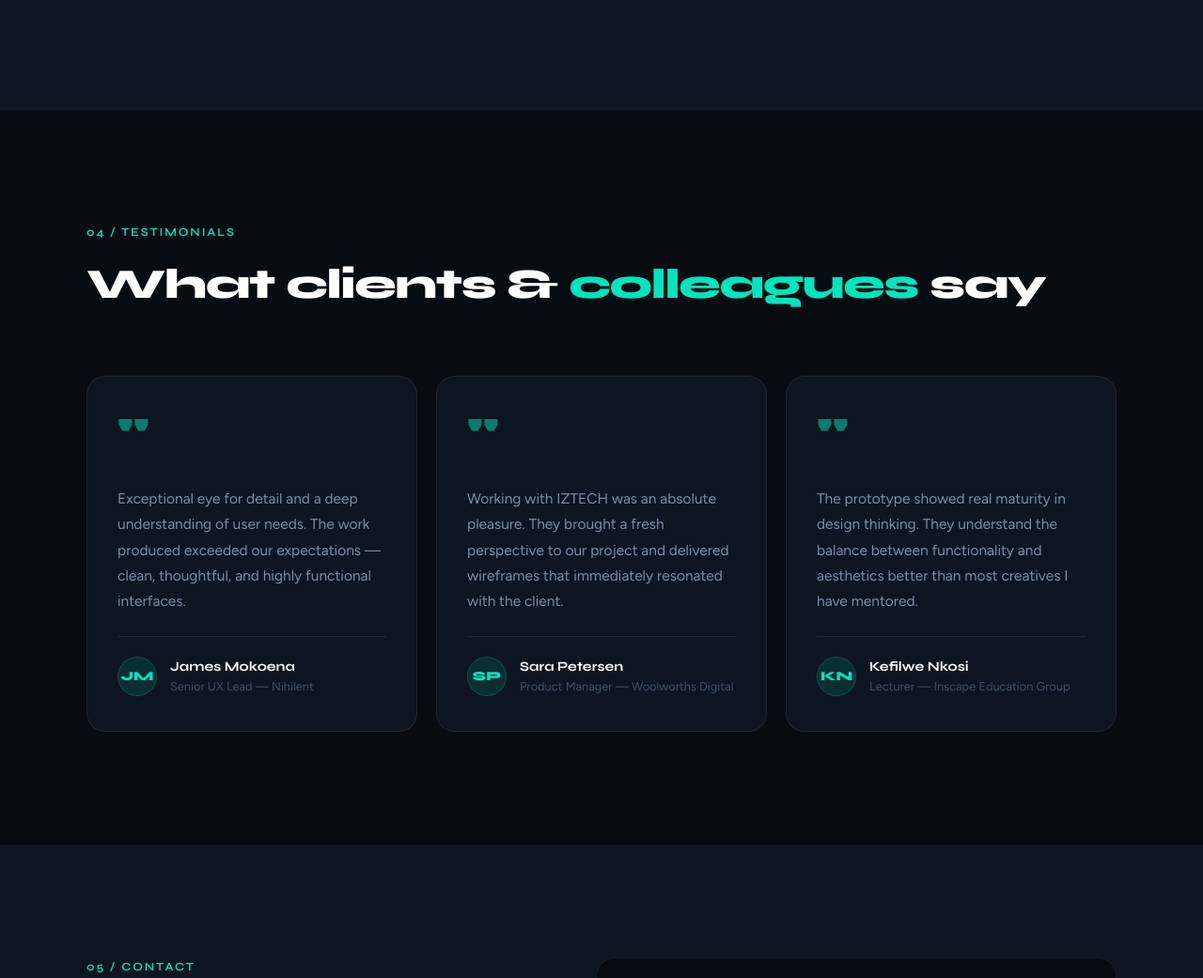
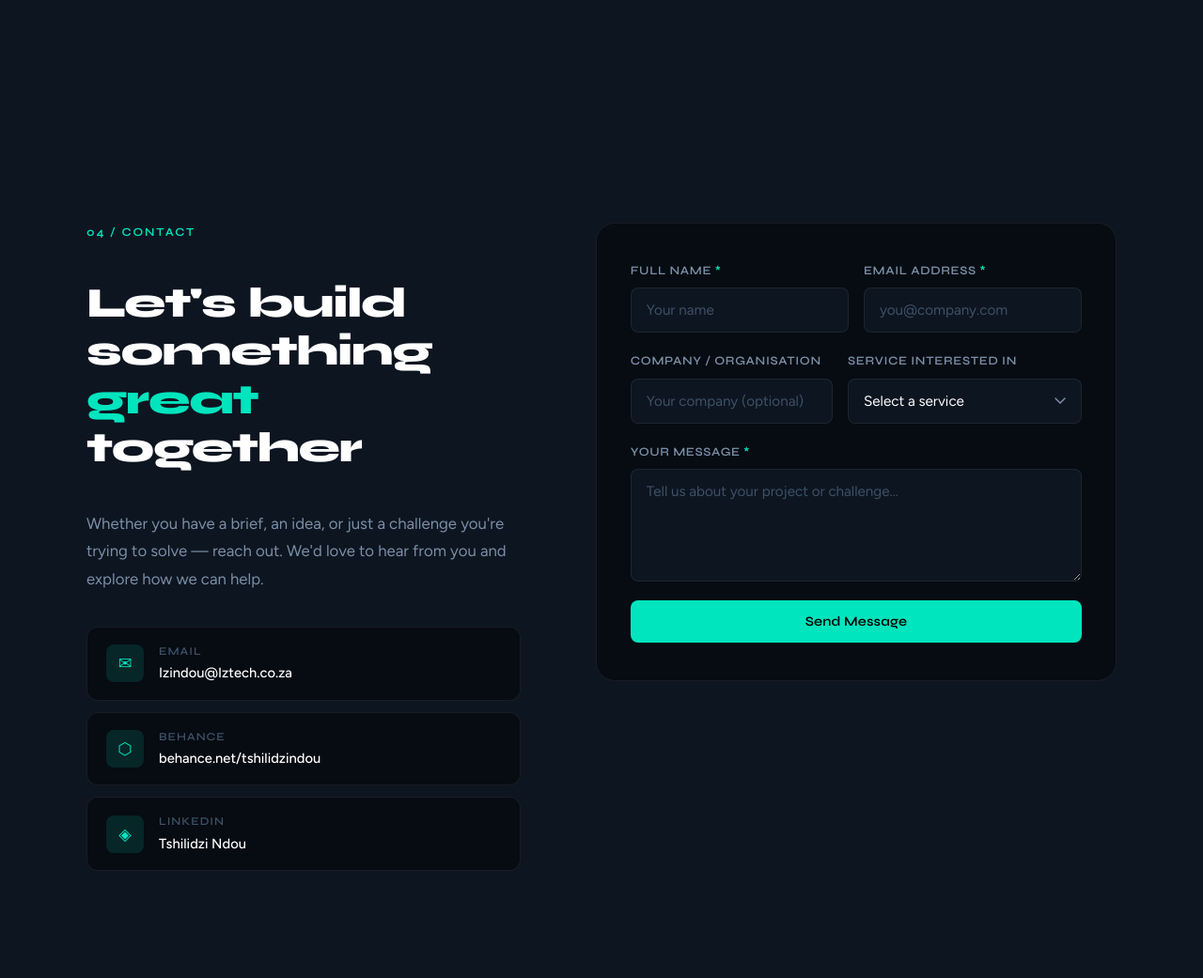
Before and after one commit to IziNdou/iztech-website, a website: page public/index.html in a window 1280 px wide. Shown: the part 5690-6731 px from the top of the page at 94% size. Drawn offline with Linux system fonts and the light colour scheme.

Commit message:
testimonials removed

```diff
--- a/public/index.html
+++ b/public/index.html
@@ -415,57 +415,12 @@
     </div>
   </section>
 
-  <!-- ═══════════════════ TESTIMONIALS ═══════════════════ -->
-  <section class="testimonials section">
-    <div class="container">
-      <div class="section-header">
-        <p class="section-label reveal">04 / Testimonials</p>
-        <h2 class="section-title reveal">What clients &amp; <em>colleagues</em> say</h2>
-      </div>
-      <div class="testimonials-grid">
-        <div class="testimonial-card reveal">
-          <div class="quote-mark">"</div>
-          <p class="quote-text">Exceptional eye for detail and a deep understanding of user needs. The work produced exceeded our expectations — clean, thoughtful, and highly functional interfaces.</p>
-          <div class="quote-author">
-            <div class="author-avatar">JM</div>
-            <div>
-              <div class="author-name">James Mokoena</div>
-              <div class="author-role">Senior UX Lead — Nihilent</div>
-            </div>
-          </div>
-        </div>
-        <div class="testimonial-card reveal">
-          <div class="quote-mark">"</div>
-          <p class="quote-text">Working with IZTECH was an absolute pleasure. They brought a fresh perspective to our project and delivered wireframes that immediately resonated with the client.</p>
-          <div class="quote-author">
-            <div class="author-avatar">SP</div>
-            <div>
-              <div class="author-name">Sara Petersen</div>
-              <div class="author-role">Product Manager — Woolworths Digital</div>
-            </div>
-          </div>
-        </div>
-        <div class="testimonial-card reveal">
-          <div class="quote-mark">"</div>
-          <p class="quote-text">The prototype showed real maturity in design thinking. They understand the balance between functionality and aesthetics better than most creatives I have mentored.</p>
-          <div class="quote-author">
-            <div class="author-avatar">KN</div>
-            <div>
-              <div class="author-name">Kefilwe Nkosi</div>
-              <div class="author-role">Lecturer — Inscape Education Group</div>
-            </div>
-          </div>
-        </div>
-      </div>
-    </div>
-  </section>
-
   <!-- ═══════════════════ CONTACT ═══════════════════ -->
   <section class="contact section" id="contact">
     <div class="container">
       <div class="contact-grid">
         <div class="contact-left">
-          <p class="section-label reveal">05 / Contact</p>
+          <p class="section-label reveal">04 / Contact</p>
           <h2 class="section-title reveal">Let's build something <em>great</em> together</h2>
           <p class="contact-text reveal">
             Whether you have a brief, an idea, or just a challenge you're trying to solve — reach out. We'd love to hear from you and explore how we can help.
--- a/public/style.css
+++ b/public/style.css
@@ -869,83 +869,6 @@ a { text-decoration: none; color: inherit; }
 }
 
 /* ══════════════════════════════════════════════════════
-   TESTIMONIALS
-   ══════════════════════════════════════════════════════ */
-.testimonials { background: var(--bg); }
-
-.testimonials-grid {
-  display: grid;
-  grid-template-columns: repeat(3, 1fr);
-  gap: 20px;
-}
-
-.testimonial-card {
-  background: var(--surface);
-  border: 1px solid var(--border);
-  border-radius: var(--radius-lg);
-  padding: 36px 32px;
-  display: flex;
-  flex-direction: column;
-  gap: 24px;
-  transition: var(--transition);
-}
-.testimonial-card:hover {
-  border-color: rgba(0,229,190,0.2);
-  transform: translateY(-3px);
-}
-
-.quote-mark {
-  font-family: var(--font-display);
-  font-size: 3.5rem;
-  font-weight: 800;
-  color: var(--accent);
-  line-height: 1;
-  opacity: 0.5;
-}
-
-.quote-text {
-  font-size: 0.97rem;
-  color: var(--text-muted);
-  line-height: 1.75;
-  flex: 1;
-}
-
-.quote-author {
-  display: flex;
-  align-items: center;
-  gap: 14px;
-  padding-top: 20px;
-  border-top: 1px solid var(--border);
-}
-
-.author-avatar {
-  width: 42px; height: 42px;
-  border-radius: 50%;
-  background: var(--accent-dim);
-  border: 1px solid rgba(0,229,190,0.2);
-  color: var(--accent);
-  font-family: var(--font-display);
-  font-weight: 800;
-  font-size: 0.85rem;
-  display: flex;
-  align-items: center;
-  justify-content: center;
-  flex-shrink: 0;
-}
-
-.author-name {
-  font-family: var(--font-display);
-  font-weight: 700;
-  font-size: 0.9rem;
-  color: var(--text);
-}
-
-.author-role {
-  font-size: 0.8rem;
-  color: var(--text-dim);
-}
-
-/* ══════════════════════════════════════════════════════
    CONTACT
    ══════════════════════════════════════════════════════ */
 .contact { background: var(--surface); }
@@ -1213,12 +1136,6 @@ a { text-decoration: none; color: inherit; }
    ══════════════════════════════════════════════════════ */
 @media (max-width: 1024px) {
   .services-grid { grid-template-columns: repeat(2, 1fr); }
-  .testimonials-grid { grid-template-columns: repeat(2, 1fr); }
-  .testimonials-grid .testimonial-card:last-child {
-    grid-column: 1 / -1;
-    max-width: 560px;
-    margin: 0 auto;
-  }
 }
 
 @media (max-width: 900px) {
@@ -1237,8 +1154,6 @@ a { text-decoration: none; color: inherit; }
   .nav-links, .nav > .btn { display: none; }
   .nav-toggle { display: flex; }
   .services-grid { grid-template-columns: 1fr; }
-  .testimonials-grid { grid-template-columns: 1fr; }
-  .testimonials-grid .testimonial-card:last-child { grid-column: auto; max-width: none; }
   .form-row { grid-template-columns: 1fr; }
   .footer-links { flex-direction: column; gap: 32px; }
   .footer-bottom { flex-direction: column; text-align: center; }
```
